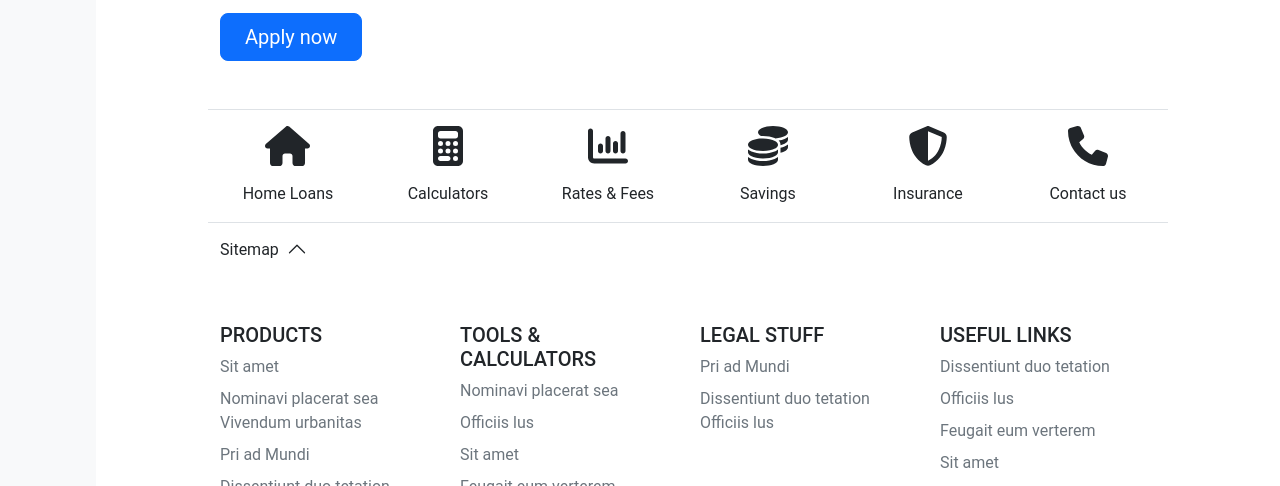
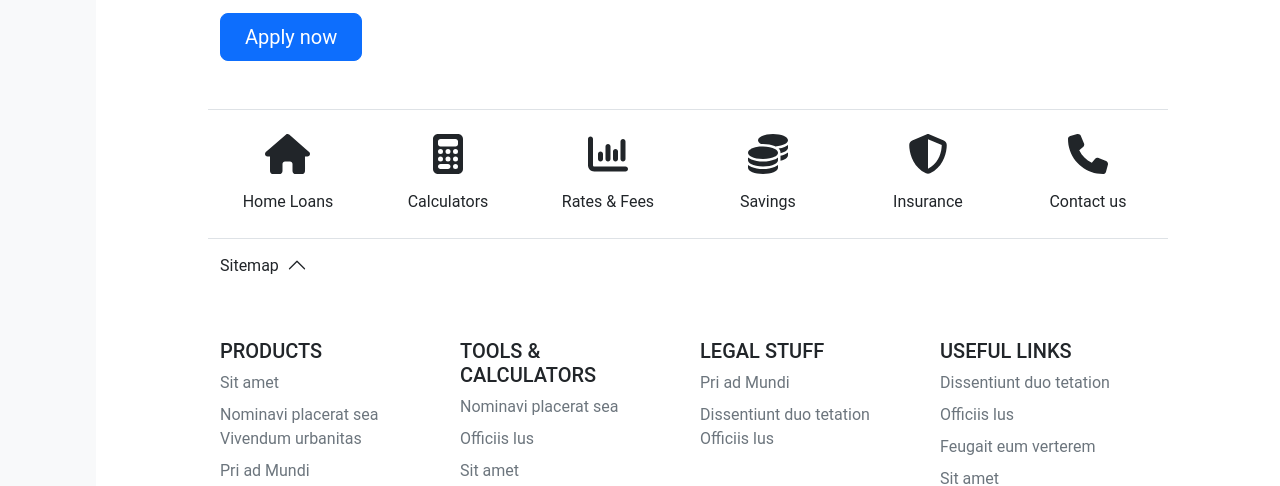
Before and after one commit to dylantan96/ultradata-technical-test, a website: page index.html in a window 1280 px wide. Shown: the part 614-1100 px from the top of the page. Drawn offline with nearby package versions, Linux system fonts and the light colour scheme.

Commit message:
Tweak padding for section below Hero

```diff
--- a/index.html
+++ b/index.html
@@ -469,7 +469,7 @@
               <div class="col">
                 <a
                 href="#"
-                class="text-dark text-center d-flex flex-column justify-content-center align-items-center py-3"
+                class="text-dark text-center d-flex flex-column justify-content-center align-items-center py-4"
                 aria-current="page"
                 title="Home Loans"
                 data-bs-toggle="tooltip"
@@ -482,7 +482,7 @@
               <div class="col">
                 <a
                 href="#"
-                class="text-dark text-center d-flex flex-column justify-content-center align-items-center py-3"
+                class="text-dark text-center d-flex flex-column justify-content-center align-items-center py-4"
                 aria-current="page"
                 title="Calculators"
                 data-bs-toggle="tooltip"
@@ -495,7 +495,7 @@
               <div class="col">
                 <a
                 href="#"
-                class="text-dark text-center d-flex flex-column justify-content-center align-items-center py-3"
+                class="text-dark text-center d-flex flex-column justify-content-center align-items-center py-4"
                 aria-current="page"
                 title="Rates & Fees"
                 data-bs-toggle="tooltip"
@@ -508,7 +508,7 @@
               <div class="col">
                 <a
                 href="#"
-                class="text-dark text-center d-flex flex-column justify-content-center align-items-center py-3"
+                class="text-dark text-center d-flex flex-column justify-content-center align-items-center py-4"
                 aria-current="page"
                 title="Savings"
                 data-bs-toggle="tooltip"
@@ -521,7 +521,7 @@
               <div class="col">
                 <a
                 href="#"
-                class="text-dark text-center d-flex flex-column justify-content-center align-items-center py-3"
+                class="text-dark text-center d-flex flex-column justify-content-center align-items-center py-4"
                 aria-current="page"
                 title="Insurance"
                 data-bs-toggle="tooltip"
@@ -534,7 +534,7 @@
               <div class="col">
                 <a
                 href="#"
-                class="text-dark text-center d-flex flex-column justify-content-center align-items-center py-3"
+                class="text-dark text-center d-flex flex-column justify-content-center align-items-center py-4"
                 aria-current="page"
                 title="Contact us"
                 data-bs-toggle="tooltip"
```
